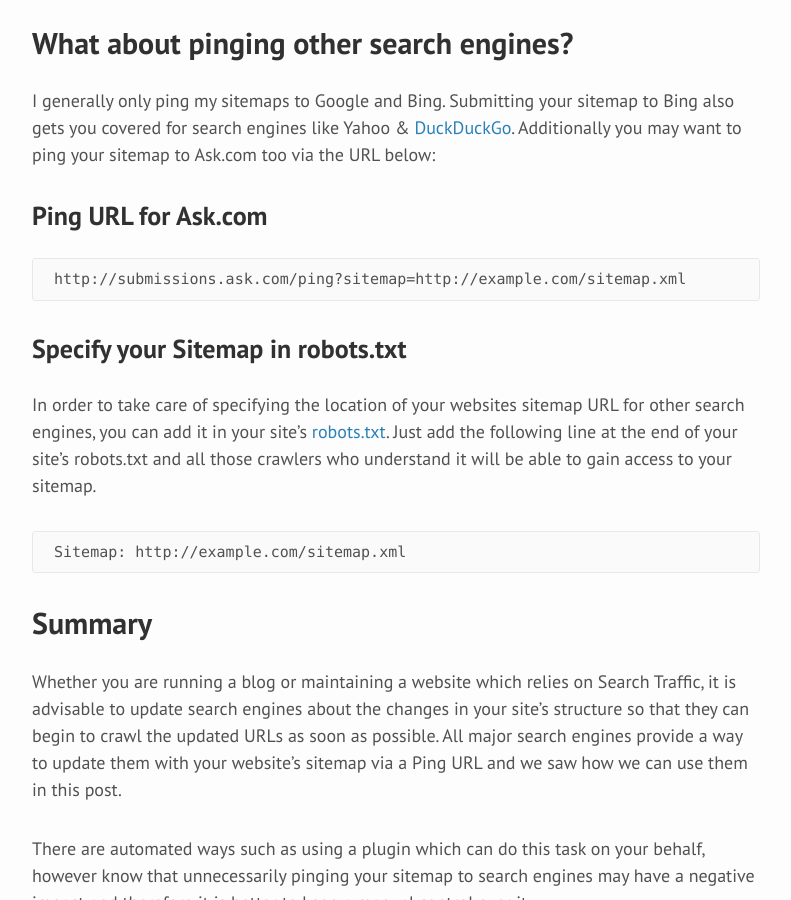
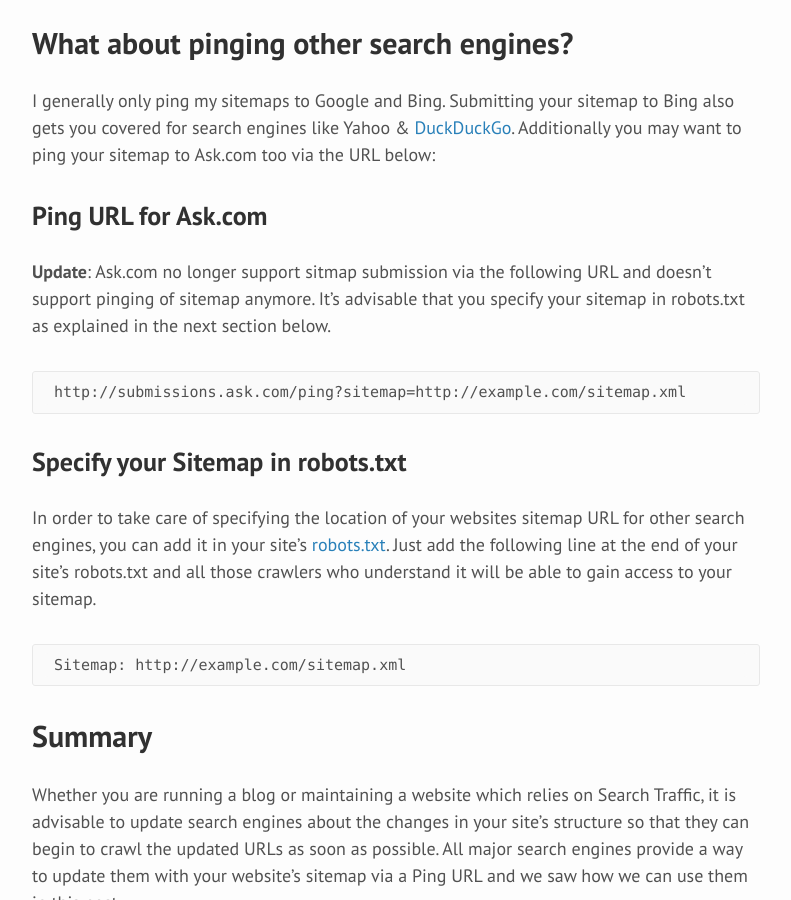
Before and after one commit to jastew/codingtips.kanishkkunal.in, a Jekyll site: the page built from _posts/2014-12-27-ping-sitemap.md, in a window 1280 px wide and 900 px high, scrolled down 2245 px. Shown: the whole window, without its empty margins (62-853 px from the left). Built offline with Jekyll 4.4.1, drawn with Linux system fonts in a browser that asks for light colours; comment, search, counter and statistics services are not loaded.

Commit message:
Posting update about ask.com

```diff
--- a/_posts/2014-12-27-ping-sitemap.md
+++ b/_posts/2014-12-27-ping-sitemap.md
@@ -51,6 +51,7 @@ All you need to do is replace `http://example.com/sitemap.xml` with URL of your
 I generally only ping my sitemaps to Google and Bing. Submitting your sitemap to Bing also gets you covered for search engines like Yahoo & [DuckDuckGo](https://duckduckgo.com/). Additionally you may want to ping your sitemap to Ask.com too via the URL below:
 
 ### Ping URL for Ask.com
+**Update**: Ask.com no longer support sitmap submission via the following URL and doesn't support pinging of sitemap anymore. It's advisable that you specify your sitemap in robots.txt as explained in the next section below.
 
 {% highlight html %}
  http://submissions.ask.com/ping?sitemap=http://example.com/sitemap.xml
```
